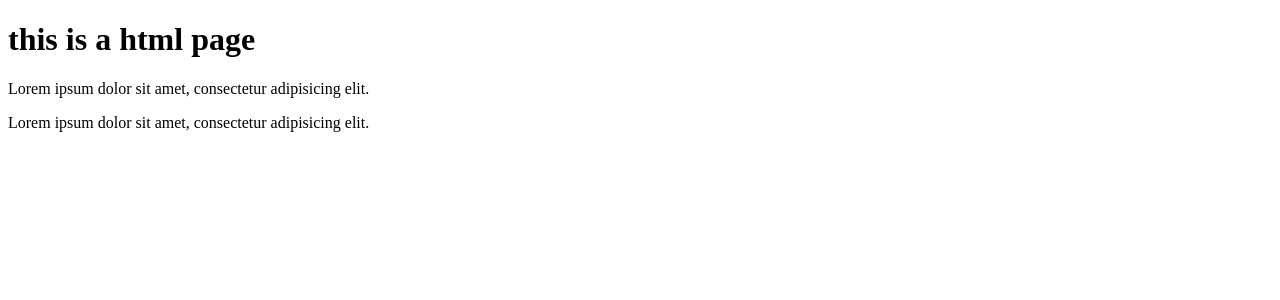
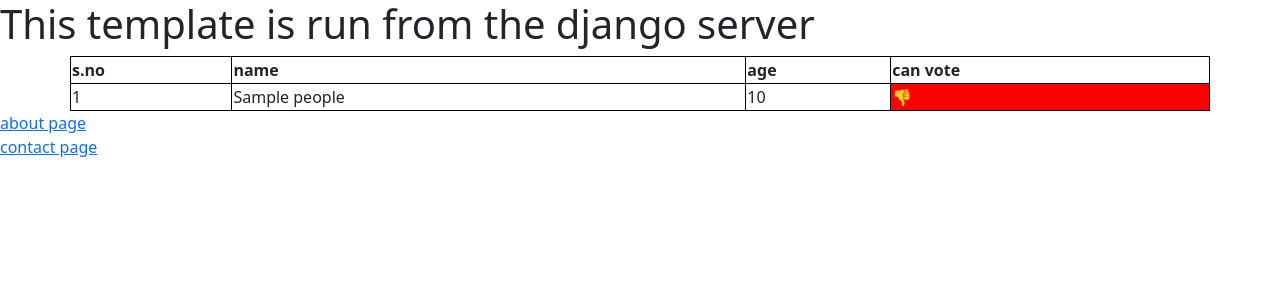
Before and after one commit to aravindV14/Restraunt-recipe1, a Django app: template core/home/templates/home/index.html in a window 1280 px wide. Shown: the top 300 px of the page. Run offline with Django 5.2, Linux system fonts and the light colour scheme; the template is opened without the code that fills it: most values are stand-ins (such as "Sample title", 1, 10 or a date in 2020).

Commit message:
added some html

```diff
--- a/core/core/urls.py
+++ b/core/core/urls.py
@@ -19,7 +19,9 @@
 from home.views import *
 
 urlpatterns = [
-    path('',home,name="home"),
+    path('home/',home,name="home"),
     path('success-page/',success_page,name="success_page"),
     path('admin/', admin.site.urls),
+    path('about/',about,name="about"),
+    path('contact/',contact,name="contact")
 ]
--- /dev/null
+++ b/core/home/templates/base.html
@@ -0,0 +1,18 @@
+<!DOCTYPE html>
+<html lang="en">
+<head>
+    <meta charset="UTF-8">
+    <link href="https://cdn.jsdelivr.net/npm/bootstrap@5.3.3/dist/css/bootstrap.min.css" rel="stylesheet" integrity="sha384-QWTKZyjpPEjISv5WaRU9OFeRpok6YctnYmDr5pNlyT2bRjXh0JMhjY6hW+ALEwIH" crossorigin="anonymous">
+    <meta name="viewport" content="width=device-width, initial-scale=1.0">
+    <title>{{page}}</title>
+    <style>table, th, td {
+        border: 1px solid black;
+      }</style>
+
+</head>
+<body>
+    {% block start %}
+
+    {% endblock %}
+</body>
+</html>
--- a/core/home/templates/home/index.html
+++ b/core/home/templates/home/index.html
@@ -1,13 +1,32 @@
-<!DOCTYPE html>
-<html lang="en">
-<head>
-    <meta charset="UTF-8">
-    <meta name="viewport" content="width=device-width, initial-scale=1.0">
-    <title>django</title>
-</head>
-<body>
-    <h1>this is  a html page</h1>
-    <p>Lorem ipsum dolor sit amet, consectetur adipisicing elit. </p>
-    <p>Lorem ipsum dolor sit amet, consectetur adipisicing elit. </p>
-</body>
-</html>
+{% extends "base.html" %}
+{% block start %}
+    <h1>This template is run from the django server</h1>
+   <table class ="container">
+    <tr>
+      <th>s.no</th>
+      <th>name</th>
+      <th>age</th>
+      <th>can vote</th>
+    </tr>
+    <tr>
+      {% for people in peoples %}
+      <td>{{forloop.counter}}</td>
+      <td>{{people.name }}</td>
+      <td>{{people.age}}</td>
+      <td {% if people.age < 18 %} style="background:red" {% endif %} >
+        {% if people.age >= 18%}
+        👍
+        {% else%}
+        👎
+        {% endif %}
+    </td>
+
+    </tr>
+    {% endfor %}
+
+  </table>
+
+ <a href="/about/">about page</a><br>
+ <a href="/contact/">contact page</a>
+
+{% endblock %}
```
Also changed, not shown: core/home/templates/home/about.html (added, +8 -0 lines), core/home/templates/home/contact.html (added, +8 -0 lines), core/home/views.py (+17 -1 lines).
